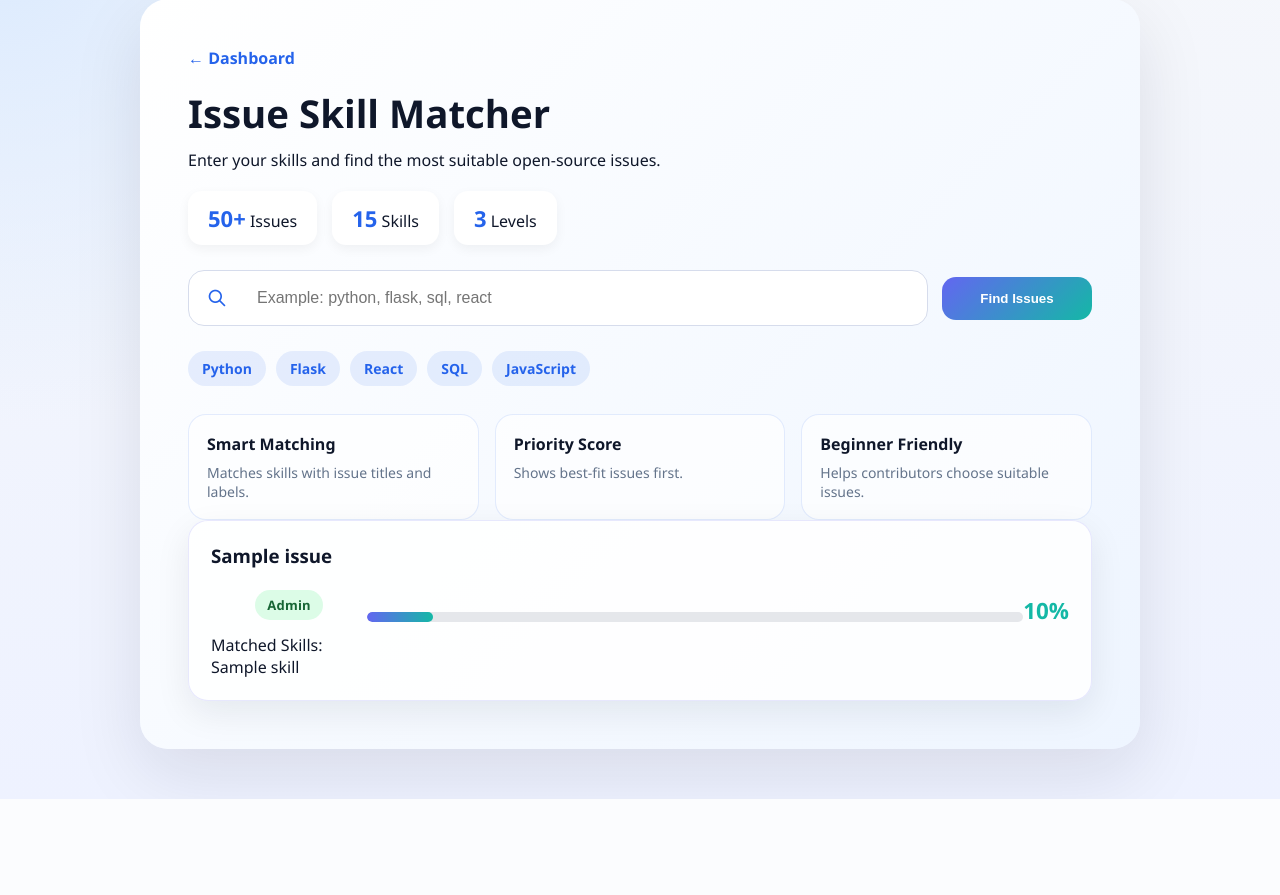
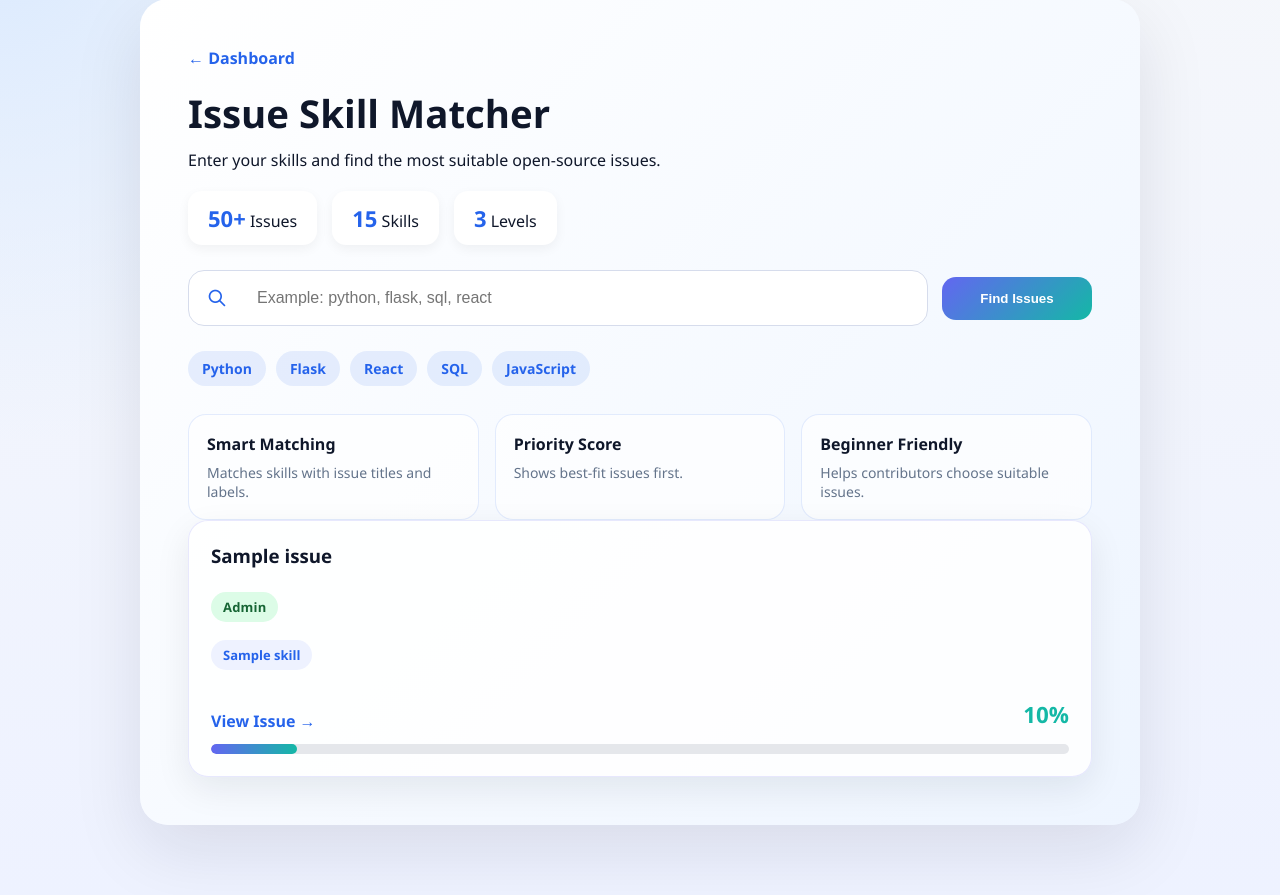
Before and after one commit to mayank200529/open-source-contributor-intelligence-platform, a Flask app: template app/templates/skill_match.html in a window 1280 px wide. Shown: the part 71-966 px from the top of the page. Before the commit the page ends 870 px from the top, so only its background shows below. Run offline with Flask 3, Linux system fonts and the light colour scheme; the template is opened without the code that fills it: most values are stand-ins (such as "Sample title", 1, 10 or a date in 2020).

Commit message:
feat: enhance issue skill matcher UI and recommendations

```diff
--- a/app/app.py
+++ b/app/app.py
@@ -95,19 +95,23 @@ issues = [
     {
         "title": "Fix Flask login bug",
         "tags": "python flask auth bug",
-        "level": "beginner"
+        "level": "beginner",
+        "link": "https://github.com/pallets/flask/issues"
     },
     {
         "title": "Improve React dashboard UI",
         "tags": "react css frontend ui",
-        "level": "intermediate"
+        "level": "intermediate",
+        "link": "https://github.com/facebook/react/issues"
     },
     {
         "title": "Optimize MySQL query performance",
         "tags": "sql mysql database backend",
-        "level": "intermediate"
+        "level": "intermediate",
+        "link": "https://github.com/mysql/mysql-server/issues"
     }
 ]
+
 
 def calculate_match(user_skills, issue_text):
     user_skills = [s.lower().strip() for s in user_skills]
--- a/app/static/style.css
+++ b/app/static/style.css
@@ -692,7 +692,8 @@ body {
 .issue-card {
     display: flex;
     justify-content: space-between;
-    align-items: center;
+    flex-direction:column;
+    align-items:stretch;
     padding: 22px;
     border-radius: 20px;
     background: rgba(255, 255, 255, 0.85);
@@ -883,9 +884,10 @@ body {
 
 .issue-meta{
     display:flex;
+    justify-content:flex-start;
+    align-items:center;
     gap:10px;
-    margin:10px 0;
-    flex-wrap:wrap;
+    margin:12px 0;
 }
 
 .badge{
@@ -918,3 +920,57 @@ body {
     font-size:13px;
     font-weight:700;
 }
+
+.issue-link{
+    display:inline-block;
+    margin-top:14px;
+    text-decoration:none;
+    font-weight:800;
+    color:#2563eb;
+}
+
+.issue-link:hover{
+    text-decoration:underline;
+}
+
+.issue-footer{
+    display:flex;
+    justify-content:space-between;
+    align-items:center;
+    margin-top:12px;
+}
+.matched-skills{
+    display:flex;
+    gap:10px;
+    margin:14px 0;
+    flex-wrap:wrap;
+}
+
+.skill-badge{
+    background:#eef2ff;
+    color:#2563eb;
+    padding:6px 12px;
+    border-radius:999px;
+    font-size:13px;
+    font-weight:700;
+}
+
+.issue-card > div:first-child{
+    width:100%;
+}
+
+.issue-meta{
+    display:flex;
+    justify-content:flex-start !important;
+    align-items:center;
+    gap:10px;
+    margin:12px 0;
+    width:fit-content;
+}
+
+.good-first-issue,
+.badge{
+    display:inline-flex;
+    align-items:center;
+    white-space:nowrap;
+}
--- a/app/templates/skill_match.html
+++ b/app/templates/skill_match.html
@@ -68,17 +68,27 @@
                     </span>
 
                     {% if issue.level == "beginner" %}
-                        <span class="good-first-issue">Good First Issue</span>
+                        <span class="good-first-issue">
+                            Good First Issue
+                        </span>
                     {% endif %}
                 </div>
-                <p>Matched Skills: {{ issue.matched | join(', ') }}</p>
+                <div class="matched-skills">
+                    {% for skill in issue.matched %}
+                        <span class="skill-badge">{{ skill }}</span>
+                    {% endfor %}
+                </div>
             </div>
 
+            <div class="issue-footer">
+                <a href="{{ issue.link }}" target="_blank" class="issue-link">
+                    View Issue →
+                </a>
+                <span class="match-score">{{ issue.score }}%</span>
+            </div>
             <div class="progress-bar">
                 <div class="progress-fill" style="width: {{ issue.score }}%"></div>
             </div>
-
-            <span class="match-score">{{ issue.score }}%</span>
         </div>
         {% endfor %}
     </div>
```
